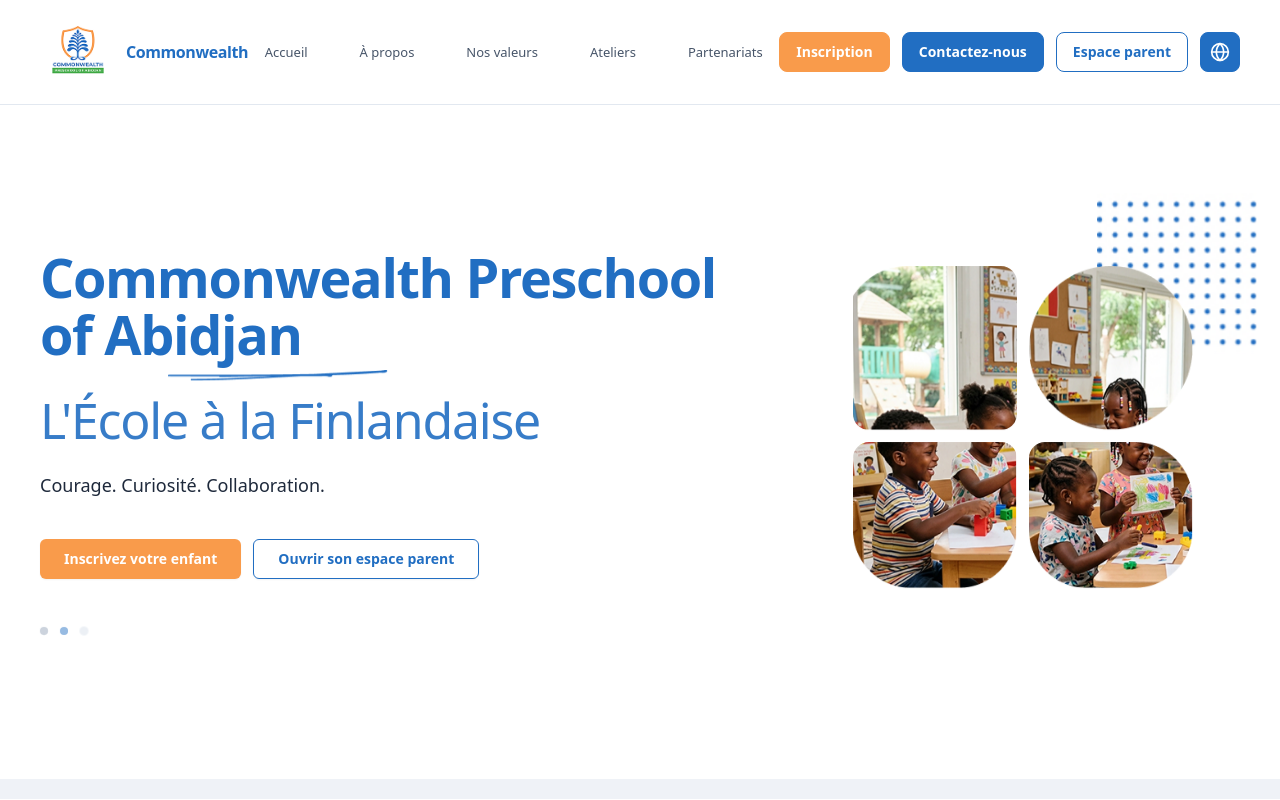
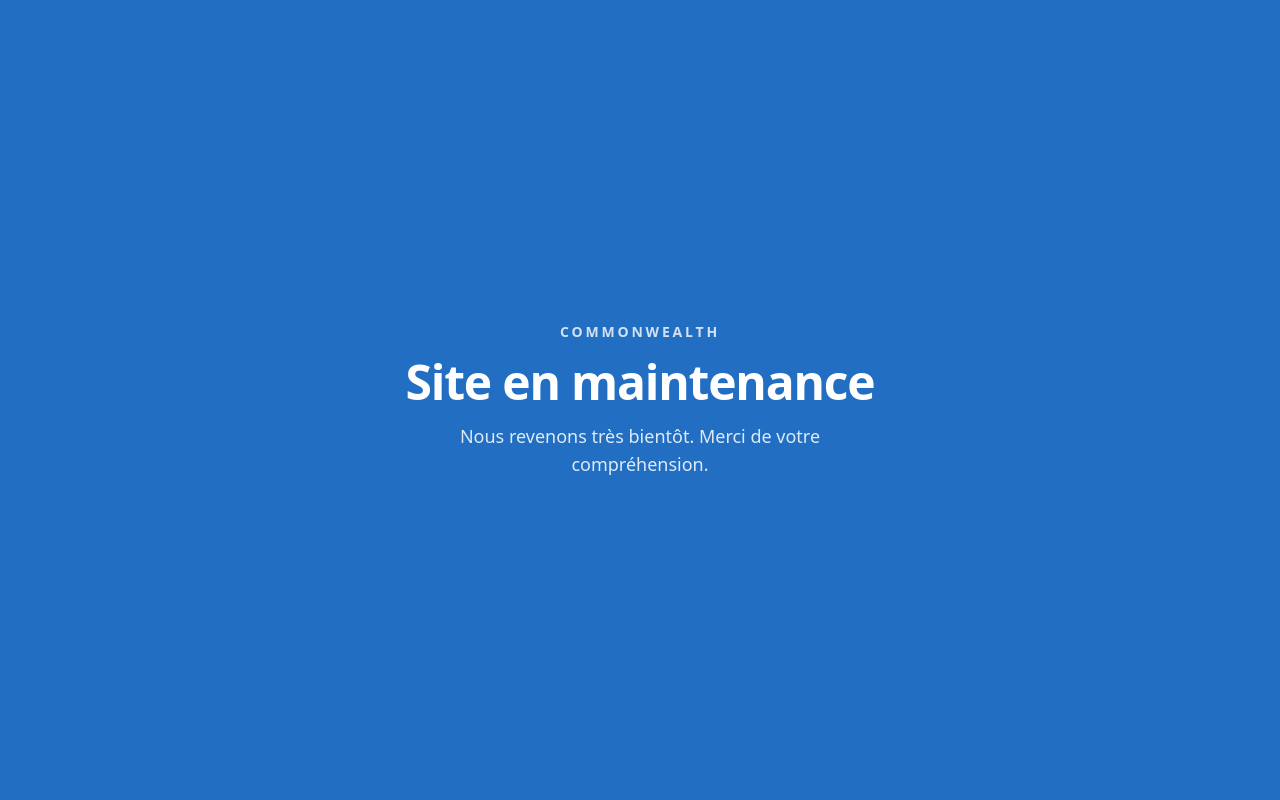
Before and after one commit to vwinv/commomwealth, a Nuxt app: page / in a window 1280 px wide. Shown: the top 800 px of the page. Built offline with nearby package versions, Linux system fonts and the light colour scheme; no server answers.

Commit message:
site en maontenance

```diff
--- a/pages/index.vue
+++ b/pages/index.vue
@@ -1,4 +1,6 @@
 <template>
+  <!--
+  === LANDING PAGE (désactivée — mode maintenance) ===
   <div class="w-full bg-white" :class="{ 'page-motion-enter': pageReady, 'page-motion-ready': pageReady }">
     <MotionPageLoadCurtain />
 
@@ -14,9 +16,28 @@
     <MarketingHomePartnersSection />
     <MarketingHomeSuggestionsSection />
   </div>
+  === fin LANDING PAGE ===
+  -->
+
+  <div
+    class="flex min-h-screen flex-col items-center justify-center bg-brandBlue px-6 text-center text-white"
+  >
+    <p class="text-sm font-semibold uppercase tracking-[0.2em] text-white/80">Commonwealth</p>
+    <h1 class="mt-4 text-3xl font-bold tracking-tight sm:text-4xl md:text-5xl">
+      Site en maintenance
+    </h1>
+    <p class="mt-4 max-w-md text-base text-white/85 sm:text-lg">
+      Nous revenons très bientôt. Merci de votre compréhension.
+    </p>
+  </div>
 </template>
 
 <script setup lang="ts">
+/** Mode maintenance : layout marketing désactivé (header / footer). Remettre `layout: 'marketing'` pour restaurer la landing. */
+definePageMeta({ layout: false });
+
+/*
+=== LANDING PAGE (désactivée — mode maintenance) ===
 definePageMeta({ layout: 'marketing' });
 
 const { t } = useI18n();
@@ -46,4 +67,16 @@
   title: pageTitle,
   link: [{ rel: 'canonical', href: `${siteUrl}/` }],
 });
+=== fin LANDING PAGE ===
+*/
+
+useSeoMeta({
+  title: 'Site en maintenance — Commonwealth',
+  description: 'Le site est temporairement en maintenance. Merci de votre compréhension.',
+  robots: 'noindex, nofollow',
+});
+
+useHead({
+  title: 'Site en maintenance — Commonwealth',
+});
 </script>
```
Also changed, not shown: 2 other files (tests, documents, lock files or other folders).
